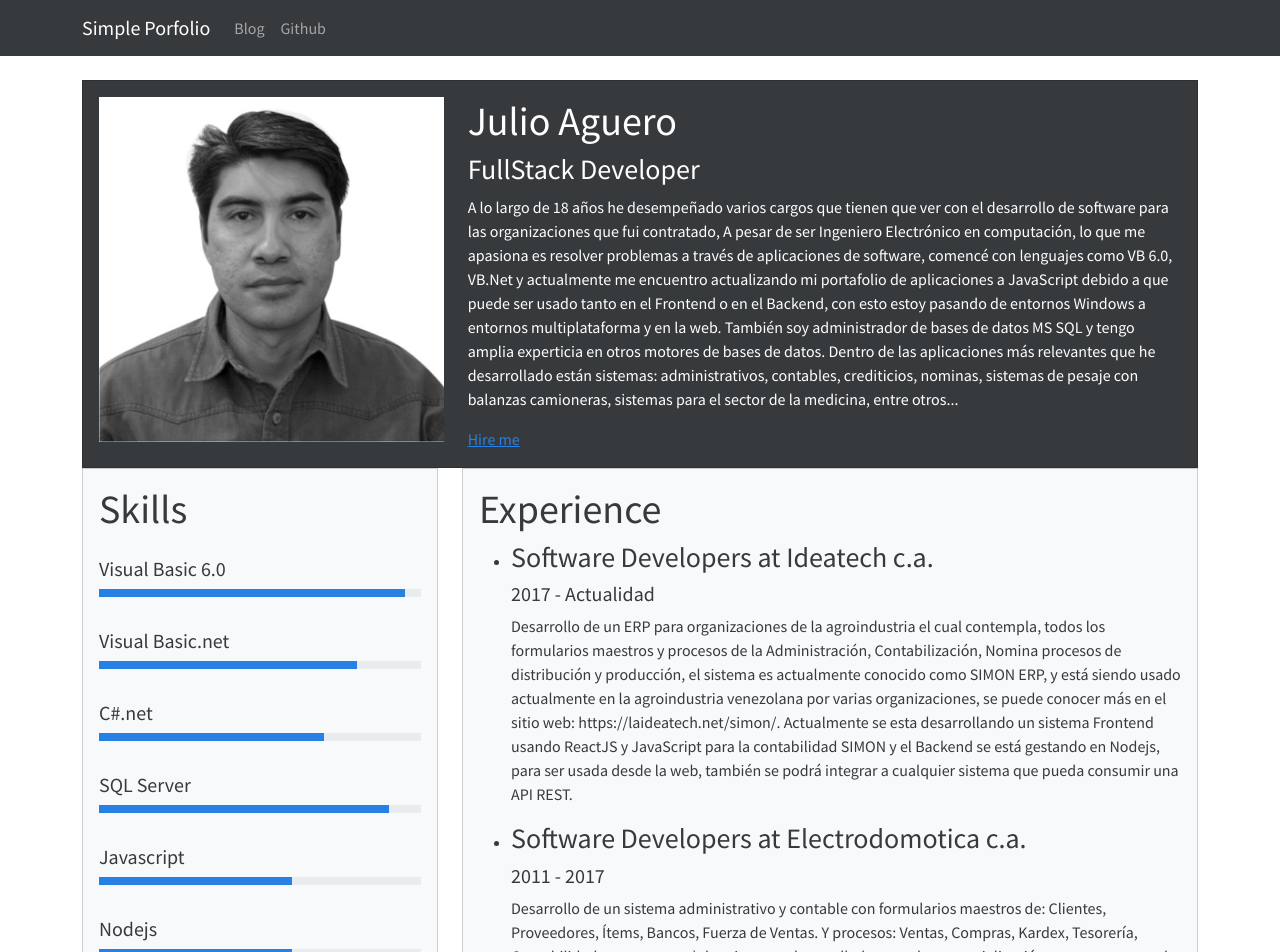
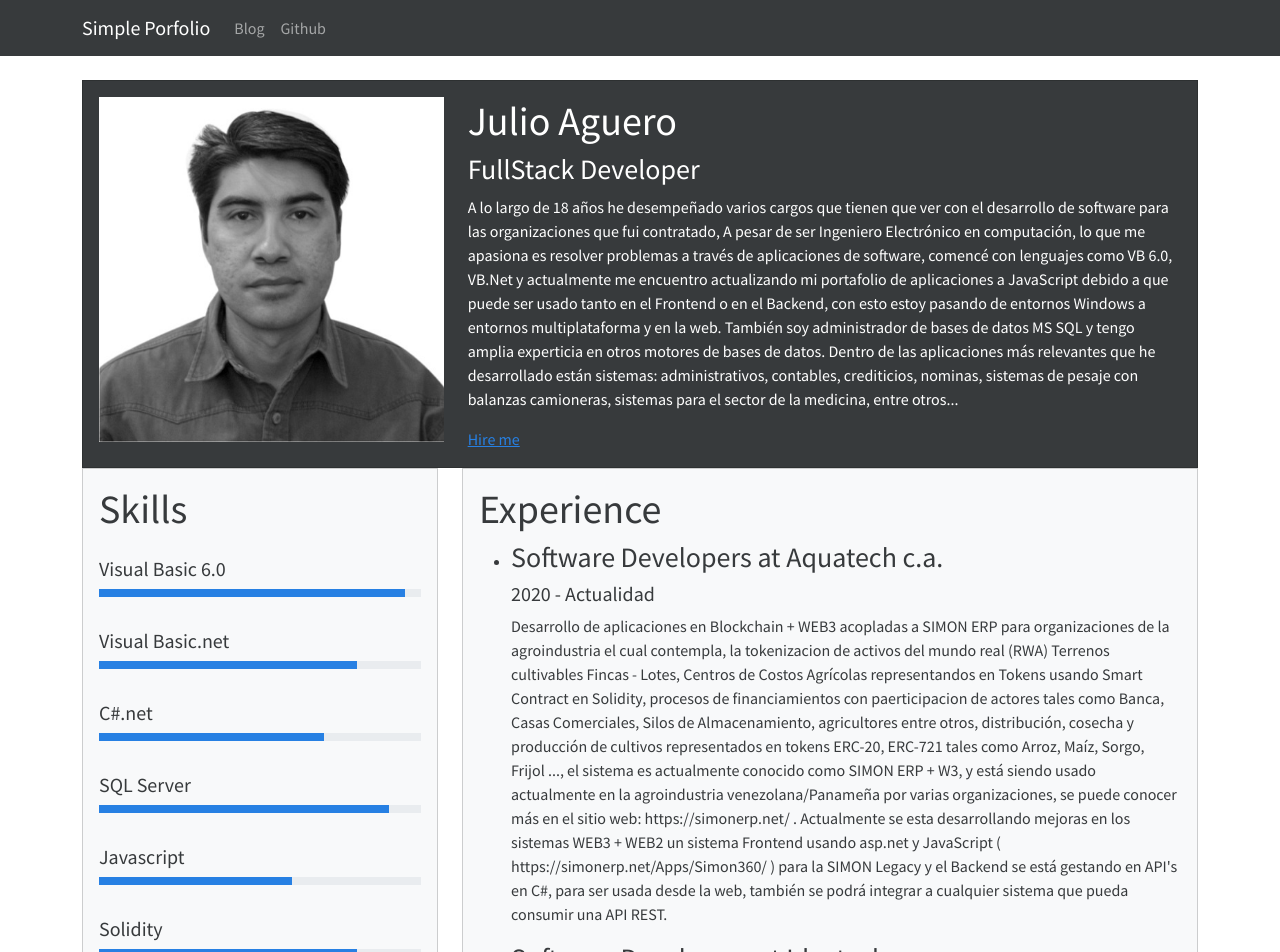
Before and after one commit to Yul1us/next-simple-portfolio, a Next.js app: page / in a window 1280 px wide. Shown: the top 952 px of the page. Built offline with nearby package versions, Linux system fonts and the light colour scheme; a small style sheet from the web is missing.

Commit message:
Update profile with new skills and experiences
Added new skills and experience details related to blockchain and ERP development.

```diff
--- a/profile.js
+++ b/profile.js
@@ -19,6 +19,10 @@ export const skills = [{
     percentage: '60'
 },
 {
+    skill: 'Solidity',
+    percentage: '80'
+},
+{
     skill: 'Nodejs',
     percentage: '60'
 },
@@ -33,6 +37,12 @@ export const skills = [{
 ]
 
 export const experences = [
+     {
+        title: 'Software Developers at Aquatech c.a.',
+        description: "Desarrollo de aplicaciones en Blockchain + WEB3 acopladas a SIMON ERP para organizaciones de la agroindustria el cual contempla, la tokenizacion de activos del mundo real (RWA) Terrenos cultivables Fincas - Lotes, Centros de Costos Agrícolas representandos en Tokens usando Smart Contract en Solidity, procesos de financiamientos con paerticipacion de actores tales como Banca, Casas Comerciales, Silos de Almacenamiento, agricultores entre otros,  distribución, cosecha y producción de cultivos representados en tokens ERC-20, ERC-721 tales como Arroz, Maíz, Sorgo, Frijol ..., el sistema es actualmente conocido como SIMON ERP + W3, y está siendo usado actualmente en la agroindustria venezolana/Panameña por varias organizaciones, se puede conocer más en el sitio web: https://simonerp.net/ . Actualmente se esta desarrollando mejoras en los sistemas WEB3 + WEB2 un sistema Frontend usando asp.net y JavaScript ( https://simonerp.net/Apps/Simon360/ ) para la SIMON Legacy y el Backend se está gestando en API's en C#, para ser usada desde la web, también se podrá integrar a cualquier sistema que pueda consumir una API REST.",
+        from: 2020,
+        to: 'Actualidad'
+    },
     {
         title: 'Software Developers at Ideatech c.a.',
         description: "Desarrollo de un ERP para organizaciones de la agroindustria el cual contempla, todos los formularios maestros y procesos de la Administración, Contabilización, Nomina procesos de distribución y producción, el sistema es actualmente conocido como SIMON ERP, y está siendo usado actualmente en la agroindustria venezolana por varias organizaciones, se puede conocer más en el sitio web: https://laideatech.net/simon/. Actualmente se esta desarrollando un sistema Frontend usando ReactJS y JavaScript para la contabilidad SIMON y el Backend se está gestando en Nodejs, para ser usada desde la web, también se podrá integrar a cualquier sistema que pueda consumir una API REST.",
```
